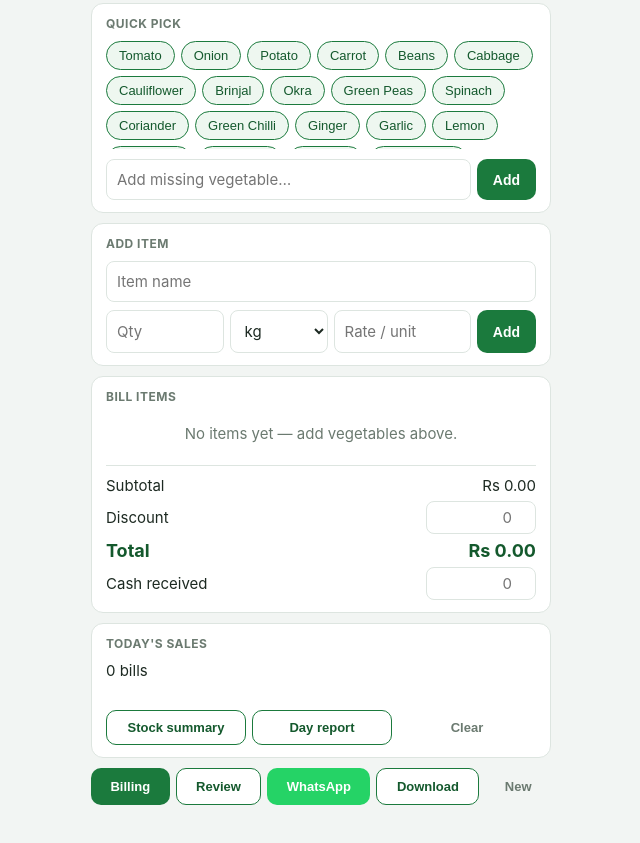
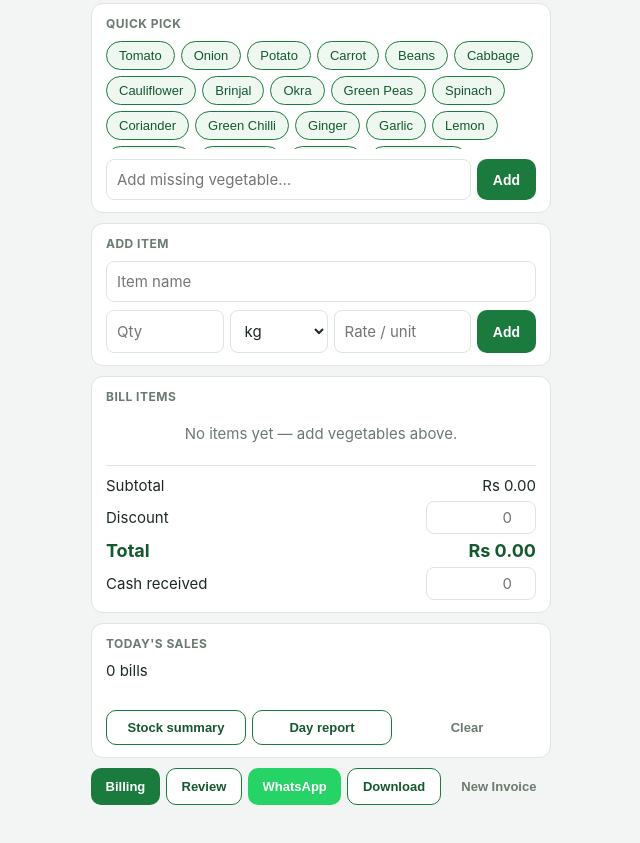
Before and after one commit to rjarupula1729/mobile-invoice, a plain HTML site: page index.html in a window 1280 px wide. Shown: the part 271-1114 px from the top of the page, without its empty margins (319-959 px from the left). Drawn offline with Linux system fonts and the light colour scheme.

Commit message:
Rename New button to New Invoice
Generated with [Devin](https://devin.ai)

Co-Authored-By: Devin <158243242+devin-ai-integration[bot]@users.noreply.github.com>

```diff
--- a/index.html
+++ b/index.html
@@ -141,7 +141,7 @@
       <button id="reviewBtn" class="btn btn-secondary" type="button">Review</button>
       <button id="shareBtn" class="btn btn-whatsapp" type="button">WhatsApp</button>
       <button id="downloadBtn" class="btn btn-secondary" type="button">Download</button>
-      <button id="newBtn" class="btn btn-ghost" type="button">New</button>
+      <button id="newBtn" class="btn btn-ghost" type="button">New Invoice</button>
     </section>
 
     <p id="statusMsg" class="status muted center" role="status"></p>
```
